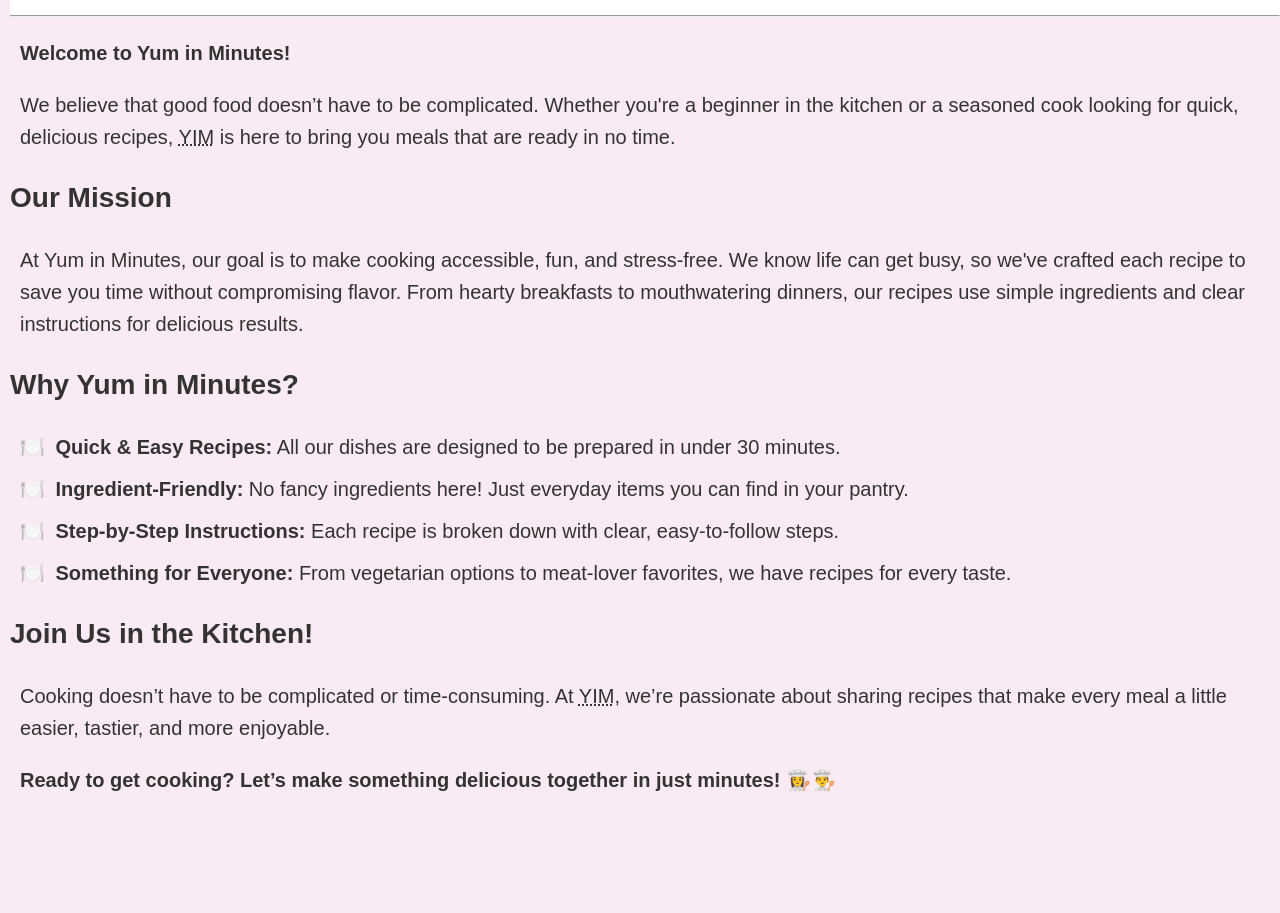
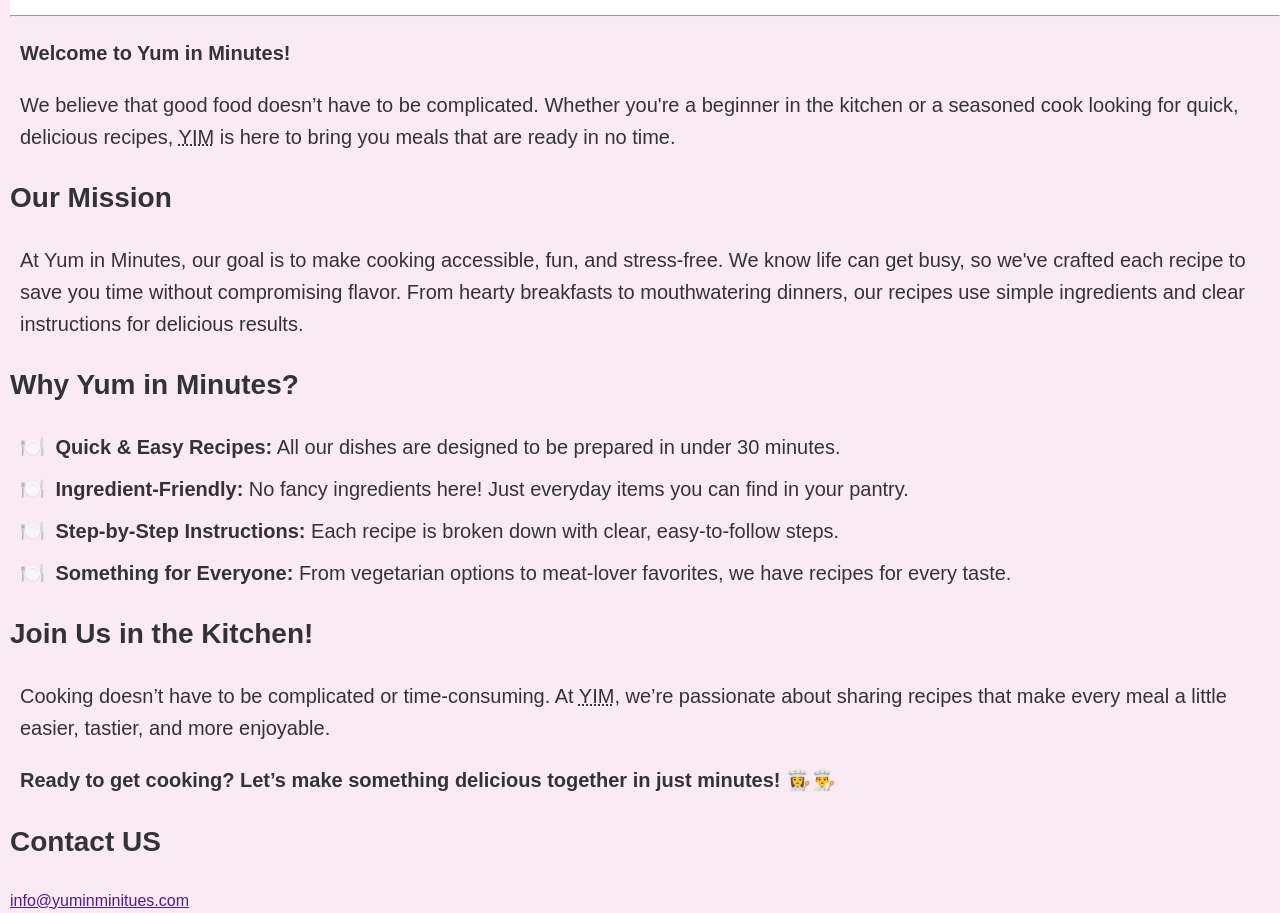
Before and after one commit to Ashwell-CG/YUM-IN-MINITUES, a plain HTML site: page about.html in a window 1280 px wide. Shown: the part 104-1017 px from the top of the page. Before the commit the page ends 910 px from the top, so only its background shows below. Drawn offline with Linux system fonts and the light colour scheme.

Commit message:
Update about.html

```diff
--- a/about.html
+++ b/about.html
@@ -81,6 +81,8 @@
     <p>Cooking doesn’t have to be complicated or time-consuming. At <abbr title="YUM IN MINUTES">YIM</abbr>, we’re passionate about sharing recipes that make every meal a little easier, tastier, and more enjoyable.</p>
 
     <p><strong>Ready to get cooking? Let’s make something delicious together in just minutes!</strong> 👩‍🍳👨‍🍳</p>
+    <h2>Contact US</h2>
+    <a href="">info@yuminminitues.com</a>
 </div>
 
 </body>
```
